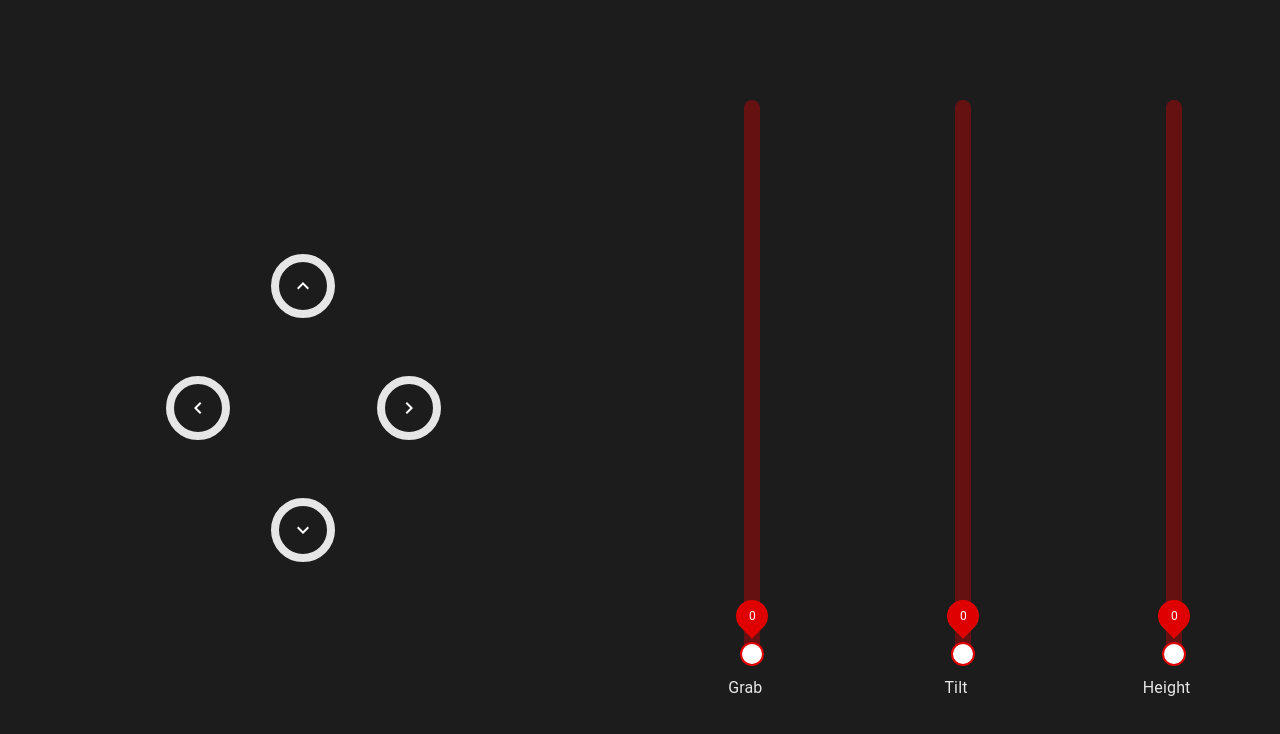
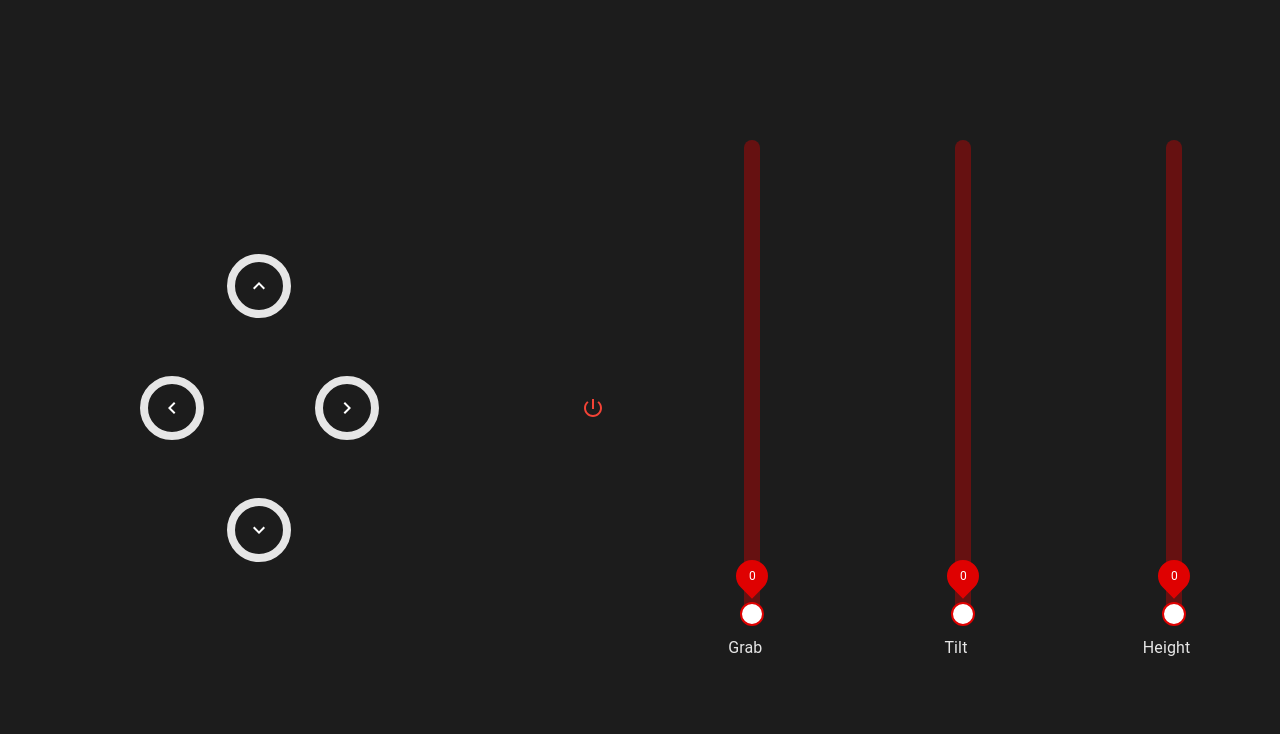
Before and after one commit to MikeSquall/pi_robot, a React (Vite) app in the folder webapp/: page / in a window 1280 px wide. Shown: the top 734 px of the page. Built offline with nearby package versions, Linux system fonts and the light colour scheme.

Commit message:
Added connection button

```diff
--- /dev/null
+++ b/webapp/src/components/ConnectionButton.tsx
@@ -0,0 +1,47 @@
+import React from 'react';
+import {createStyles, Grid, IconButton, makeStyles, Theme} from '@material-ui/core';
+import {red, green} from '@material-ui/core/colors/';
+import {PowerSettingsNew} from '@material-ui/icons';
+
+interface ConnectionProps {
+  connected: boolean;
+  onClick: () => void;
+}
+
+const useStyles = makeStyles((theme: Theme) =>
+  createStyles({
+    root: {
+      height: '100%',
+      [theme.breakpoints.up('sm')]: {
+        height: '100vh',
+      },
+    },
+    button: {
+      marginLeft: 'calc(50% - 18px)',
+    },
+    active: {
+      color: green[500],
+    },
+    inactive: {
+      color: red[500],
+    },
+  }),
+);
+
+export default (props: ConnectionProps) => {
+  const classes = useStyles();
+
+  return (
+    <>
+      <Grid container alignItems="center" className={classes.root}>
+        <Grid item sm={12} xs={12}>
+          <IconButton className={`${classes.button} ${props.connected ? classes.active : classes.inactive}`}
+                      onClick={props.onClick}
+          >
+            <PowerSettingsNew />
+          </IconButton>
+        </Grid>
+      </Grid>
+    </>
+  )
+};
--- a/webapp/src/components/Layout.tsx
+++ b/webapp/src/components/Layout.tsx
@@ -2,6 +2,7 @@ import React from 'react';
 import {createStyles, Grid, makeStyles} from '@material-ui/core';
 import Moves from './Moves';
 import Sliders from './Sliders';
+import ConnectionButton from './ConnectionButton';
 
 const useStyles = makeStyles(() =>
   createStyles({
@@ -13,12 +14,24 @@ const useStyles = makeStyles(() =>
 
 export default () => {
   const classes = useStyles();
+  const [connected, setConnected] = React.useState<boolean>(false);
+
+  const connect = () => {
+    setConnected(true);
+  };
+
+  const disconnect = () => {
+    setConnected(false);
+  };
 
   return (
     <div>
       <Grid container className={classes.root}>
-        <Grid item xs={12} sm={6}>
+        <Grid item xs={12} sm={5}>
           <Moves />
+        </Grid>
+        <Grid item xs={12} sm={1}>
+          <ConnectionButton connected={connected} onClick={connected ? disconnect : connect} />
         </Grid>
         <Grid item xs={12} sm={6}>
           <Sliders />
--- a/webapp/src/components/Sliders.tsx
+++ b/webapp/src/components/Sliders.tsx
@@ -18,7 +18,7 @@ const useStyles = makeStyles((theme: Theme) =>
     slider: {
       height: '30vh',
       [theme.breakpoints.up('sm')]: {
-        height: '70vh',
+        height: '60vh',
       },
     },
     title: {
```
